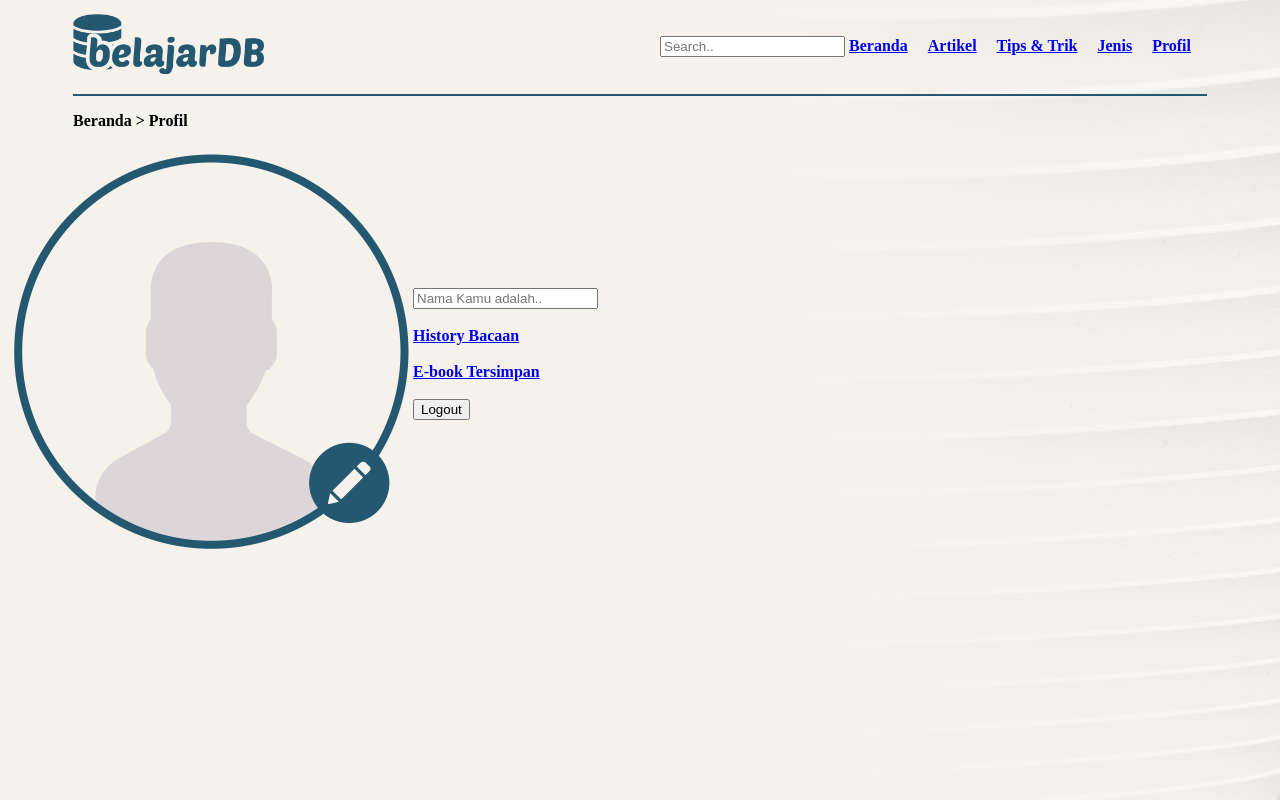
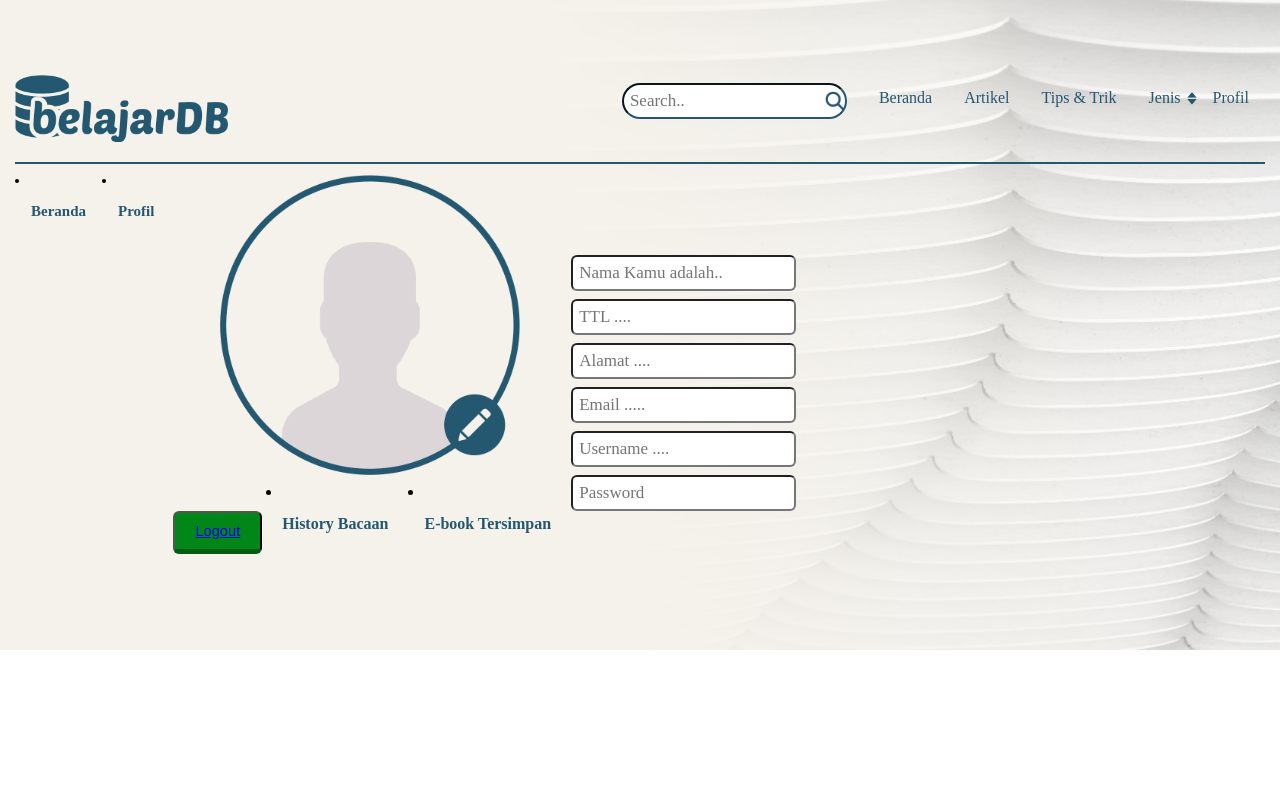
Before and after one commit to hutomocaraka/hutomocaraka.github.io, a plain HTML site: page profil.html in a window 1280 px wide. Drawn offline with Linux system fonts and the light colour scheme.

Commit message:
tambah profil

```diff
--- a/css/style.css
+++ b/css/style.css
@@ -7,9 +7,9 @@ body {
 
 ul {
   list-style-type: none;
-  margin-top: 75px;
+  margin-top: 10px;
   overflow: hidden;
-  top: 0;
+
 
 }
 
@@ -115,7 +115,7 @@ input[type=text] {
   margin-right: 16px;
   font-size: 17px;
   font-family: Gotham;
-  background-image: url(img/sc.png);
+  background-image: url(img/hoverb.png);
   background-size: 20px;
   background-repeat: no-repeat;
   background-position: right ;
@@ -128,5 +128,11 @@ input[type=text] {
 .artikel1 {
   margin-left: -50px;
   margin-right: -50px;
-  font-size: 15px;
+  font-size: 150px;
 }
+
+.step{
+  font-size: 150px;
+  font-family: Gotham;
+  float: left;
+}
--- a/profil.html
+++ b/profil.html
@@ -1,70 +1,80 @@
 <!DOCTYPE html>
-<html>
+<html lang="en">
 <head>
   <title>BelajarDB</title>
   <link rel="shortcut icon" href="img/lg.png">
+  <meta charset="utf-8">
+
+  <link href="style.css" rel="stylesheet">
+
 </head>
-<body background="img/bg.png">
-	<!-- <font face="Gotham" color="#245770"></font> -->
-	<table width="100%" align="center" >
-		<tbody>
+<body>
+
+
+  <div class="bg">
+    <ul>
+      <li><a class="active" href="profil.html">Profil</a></li>
+      <div class="dropdown">
+        <button class="dropbtn">Jenis
+         <i class="fa fa-caret-down"></i>
+       </button>
+       <div class="dropdown-content">
+         <a href="#">Kursus</a>
+         <a href="#">Video Pembelajaran</a>
+         <a href="#">Materi Pembelajaran</a>
+       </div>
+     </div>
+     <li><a href="#news">Tips & Trik</a></li>
+     <li><a href="#contact">Artikel</a></li>
+     <li><a href="index.html">Beranda</a></li>
+     <input type="text" placeholder="Search..">
+     <div class="logo">
+      <a href="index.html">
+        <img src="img/logo.png" width="17%">
+      </a>
+
+    </div>
+
+  </ul>
+  <hr color=#245770 size="2px" >
+  <div class="step">
+    <li><a href="profil.html"><b>Profil</b></a></li>
+    <li><a href="index.html"><b>Beranda</b></a></li>
+
+  </div>
+</div>
+<table>
   <tr>
-				<td>
-					<table width="1140px" align="center" >
-						<ttbody>
-							<!--Header-->
-							<tr>
-								<td width="570px">
-									<a href="index.html">
-										<img src="img/logo.png" height="60px">
-									</a>
-								</td>
-								<td align="right">
-									<input type="text" placeholder="Search.." >
-									<b><a href="index.html" title="Beranda">Beranda</a></b> &nbsp;&nbsp;&nbsp;
-									<b><a href="Artikel.html" title="Artikel">Artikel</a></b> &nbsp;&nbsp;&nbsp;
-									<b><a href="Tips&Trik.html" title="Tips & Trik">Tips & Trik</a></b> &nbsp;&nbsp;&nbsp;
-									<b><a href="jenis.html"title="Jenis">Jenis</a></b> &nbsp;&nbsp;&nbsp;
-									<b><a href="profil.html"title="Profil">Profil</a></b> &nbsp;&nbsp;&nbsp;
+    <th colspan="3">
+      <a href="editprofil.html">
+        <img src="img/profil.png" height="300px" width="300px"></a>
+        <br>
+      </th>
+      <th rowspan="3">
 
-								</td>
+        <input type="text" placeholder="Nama Kamu adalah.." ><br><br>
+        <input type="text" placeholder="TTL ...."><br><br>
+        <input type="text" placeholder="Alamat ...."><br><br>
+        <input type="text" placeholder="Email ....."><br><br>
+        <input type="text" placeholder="Username ...."><br><br>
+        <input type="password" placeholder="Password"><br><br>
+
+      </th>
     </tr>
     <tr>
-								<td colspan="2"></td>
-							</tr>
-							<tr>
-								<td colspan="2"><hr color=#245770 size="2px" ></td>
-							</tr>
-
-							<tr>
-								<td colspan="2"></td>
-							</tr>
-							<!-- Content -->
-
-							<tr>
-								<td colspan="2">
-									<b>Beranda > Profil</b>
-									<br>
-									<br>
-								</td>
-							</tr>
-
-						</ttbody>
-						<table>
-							<tr>
+      <th rowspan ="2">
+        <button class="logout">
+          <a href="index.html">Logout</button></a>
+        </th>
         <td>
-									<img src="img/profil.png">
+          <li><b><a href="b.html" title="history">History Bacaan</a></b><br><br></li>
         </td>
         <td>
-									<input type="text" placeholder="Nama Kamu adalah.." ><br><br>
-									<b><a href="b.html" title="history">History Bacaan</a></b><br><br>
-									<b><a href="b.html" title="Ebook">E-book Tersimpan</a></b><br><br>
-									<button>Logout</button>
+          <li><b><a href="b.html" title="Ebook">E-book Tersimpan</a></b><br><br></li>
         </td>
+
+
       </tr>
-						</table>
-
-					</tbody>
     </table>
   </body>
   </html>
--- a/style.css
+++ b/style.css
@@ -106,7 +106,7 @@ h1{
   display: block;
 }
 
-input[type=text] {
+.bg input[type=text]{
   float: right;
   padding: 6px;
   border-color: #245770;
@@ -121,6 +121,53 @@ input[type=text] {
   background-position: right ;
 }
 
+input[type=text] {
+  float: right;
+  padding: 6px;
+  /*border-color: #111;*/
+  border-radius: 6px;
+  margin-top: 8px;
+  margin-right: 16px;
+  font-size: 17px;
+  font-family: Gotham;
+}
+
+input[type=password] {
+  float: right;
+  padding: 6px;
+  /*border-color: #111;*/
+  border-radius: 6px;
+  margin-top: 8px;
+  margin-right: 16px;
+  font-size: 17px;
+  font-family: Gotham;
+}
+
 .logo {
   margin-left: -40px;
 }
+
+.artike1 {
+  margin-left: -0px;
+  margin-right: 20px;
+  font-size: 20px;
+  font-family: gotham;
+  text-align: justify;
+}
+
+.step{
+  font-size: 15px;
+  font-family: Gotham;
+  float: left;
+}
+
+.logout{
+  background:#008717;
+  color:white;
+  border-radius: 6px;
+  border-bottom:5px solid #035c12;
+  padding:10px 20px;
+  text-decoration:none;
+  font-family:sans-serif;
+  font-size:11pt;
+}
```
Also changed, not shown: artikel1.html (+4 -4 lines), artikel2.html (+1 -1 lines), artikel3.html (added, +120 -0 lines), index.html (+4 -7 lines), img/artikel3.png (added). Lines whose indentation alone changed are shown as unchanged.
